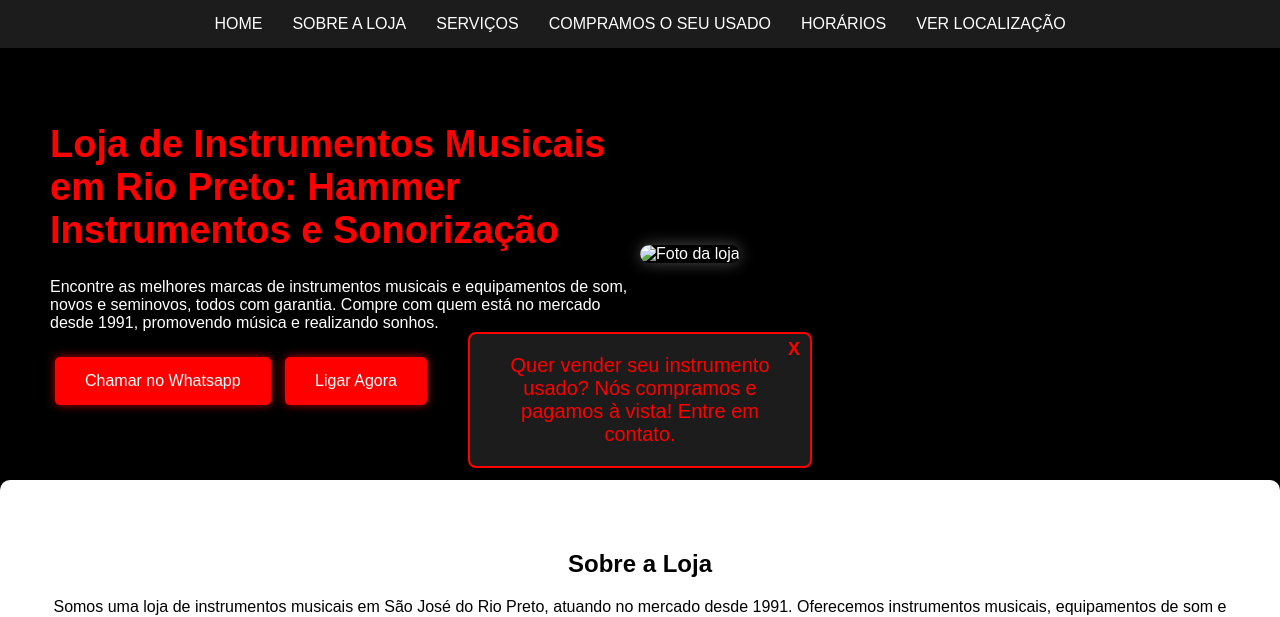
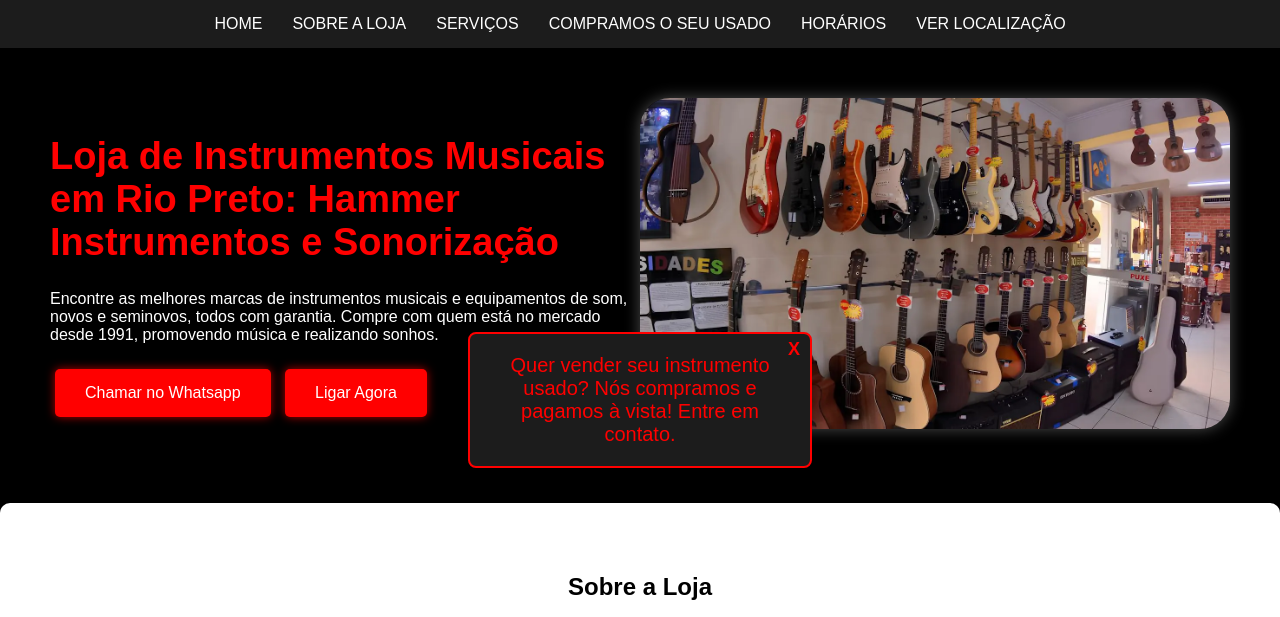
Before and after one commit to jvz99/landingphammer, a plain HTML site: page index.html in a window 1280 px wide. Shown: the top 617 px of the page. Drawn offline with Linux system fonts and the light colour scheme; a script that the page names is missing; files whose address does not match are found by name.

Commit message:
Update index.html

```diff
--- a/index.html
+++ b/index.html
@@ -85,7 +85,7 @@
             </div>
         </div>
         <div class="right">
-            <img src="images/instrumentosdahammer.webp" alt="Foto da loja" width="600" height="400">
+            <img src="instrumentosdahammer.webp" alt="Foto da loja" width="600" height="400">
         </div>
     </div>
     <section class="about" id="about">
```
